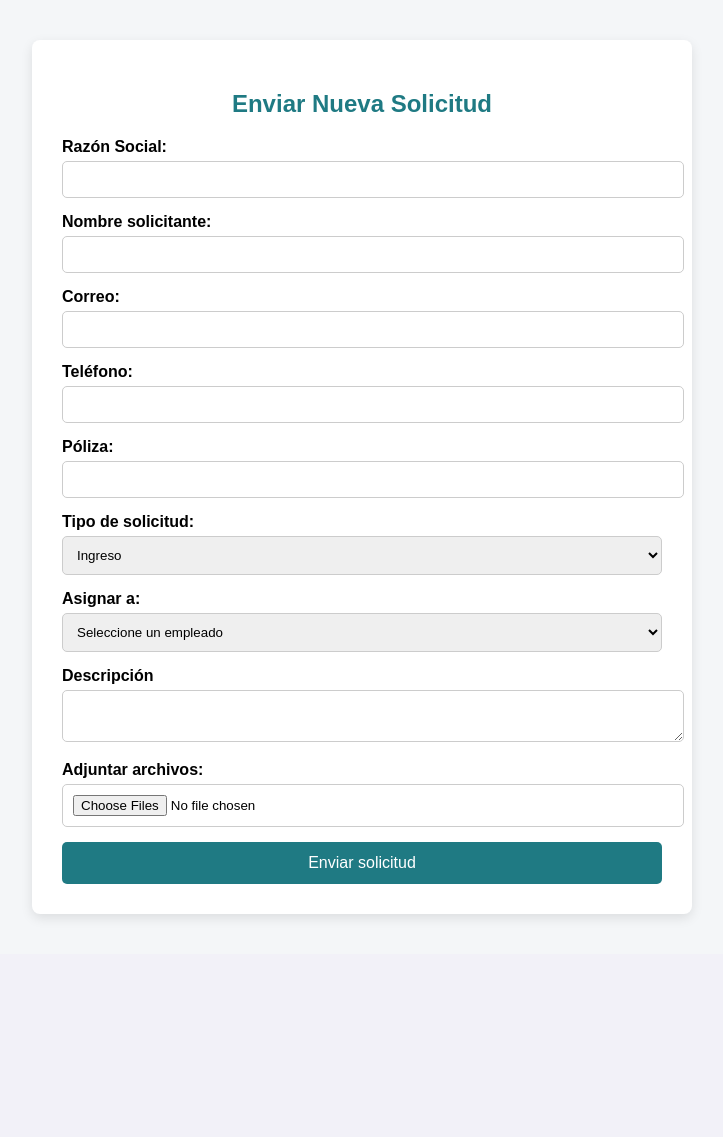
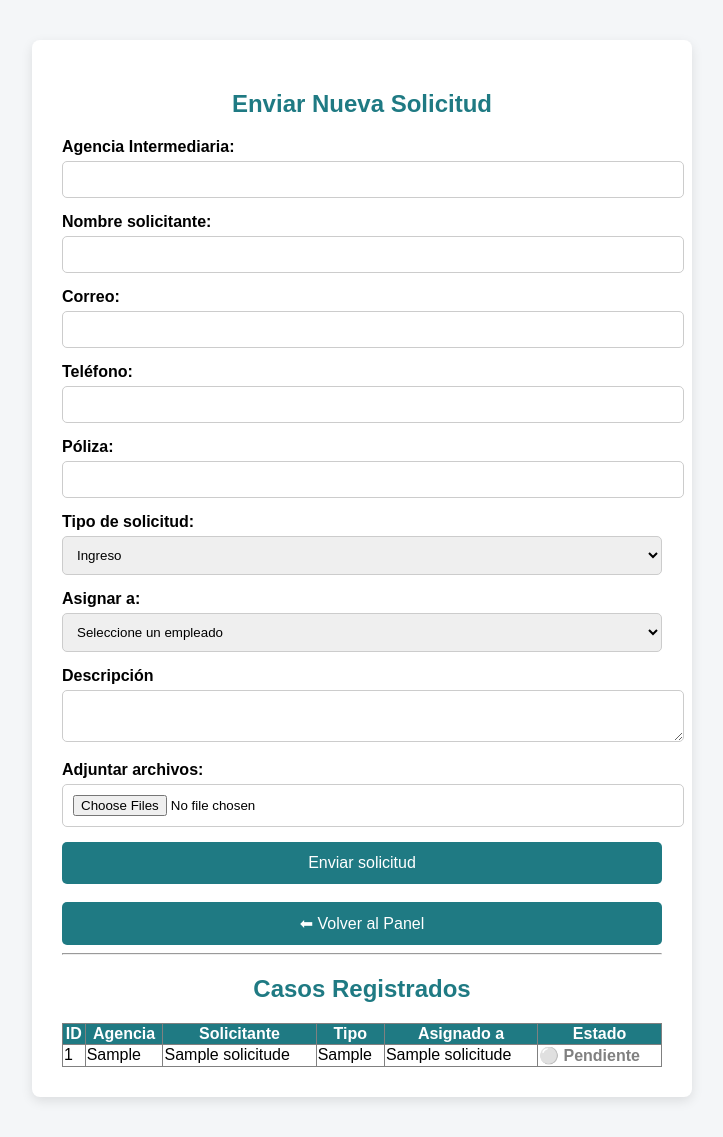
Before and after one commit to vivasegurosap/web, a Flask app: page / in a window 1280 px wide. Shown: the part 195-1332 px from the top of the page, without its empty margins (278-1001 px from the left). Before the commit the page ends 1113 px from the top, so only its background shows below. Run offline with Flask 3, Linux system fonts and the light colour scheme; a user stored in the database is signed in; a database or web service that is not in the repository returns one stand-in record (values such as "Sample title"); some libraries are stand-ins or nearby versions.

Commit message:
Mejora: control de visualizacion por rol, filtros por estado y usuario, y estados con formato visual tipo semaforo

```diff
--- a/app.py
+++ b/app.py
@@ -116,6 +116,13 @@ def crear_usuario():
 
     return render_template('crear_usuario.html')
 
+# LOGOUT
+@app.route('/logout')
+@login_required
+def logout():
+    logout_user()
+    return redirect('/login')
+
 # FORMULARIO
 @app.route('/')
 @login_required
@@ -123,19 +130,66 @@ def form():
     conn = get_db()
     cur = conn.cursor(cursor_factory=psycopg2.extras.RealDictCursor)
 
+    # 🔹 Traer empleados para el select
     cur.execute("""
         SELECT id, nombre_completo
         FROM usuarios
         WHERE rol='interno' AND activo=TRUE
         ORDER BY nombre_completo
     """)
+    empleados = cur.fetchall()
 
-    empleados = cur.fetchall()
+    rol = current_user.rol
+
+    # 🔹 Filtros (solo si es interno/admin)
+    estado_filtro = request.args.get('estado')
+    usuario_filtro = request.args.get('usuario')
+
+    if rol == "interno":   # 👑 TU USUARIO ADMIN
+        query = """
+            SELECT s.id, s.razon_social, s.nombre_remitente,
+                   s.tipo_solicitud, s.estado,
+                   u.nombre_completo AS asignado_nombre
+            FROM solicitudes s
+            LEFT JOIN usuarios u ON s.asignado_a = u.id
+            WHERE 1=1
+        """
+        params = []
+
+        if estado_filtro:
+            query += " AND s.estado = %s"
+            params.append(estado_filtro)
+
+        if usuario_filtro:
+            query += " AND s.asignado_a = %s"
+            params.append(usuario_filtro)
+
+        query += " ORDER BY s.id DESC"
+
+        cur.execute(query, params)
+
+    else:
+        # 👤 Usuario normal solo ve los suyos
+        cur.execute("""
+            SELECT s.id, s.razon_social, s.nombre_remitente,
+                   s.tipo_solicitud, s.estado,
+                   u.nombre_completo AS asignado_nombre
+            FROM solicitudes s
+            LEFT JOIN usuarios u ON s.asignado_a = u.id
+            WHERE s.asignado_a = %s
+            ORDER BY s.id DESC
+        """, (current_user.id,))
+
+    solicitudes = cur.fetchall()
+
     conn.close()
 
-    return render_template('form.html', empleados=empleados)
-
-
+    return render_template(
+        'form.html',
+        empleados=empleados,
+        solicitudes=solicitudes,
+        rol=rol
+    )
 
 # PANEL
 @app.route('/panel')
--- a/templates/form.html
+++ b/templates/form.html
@@ -97,7 +97,7 @@
 
         <form method="POST" action="{{ url_for('crear_solicitud') }}" enctype="multipart/form-data">
 
-            <label>Razón Social:</label>
+            <label>Agencia Intermediaria:</label>
             <input type="text" name="razon_social" required>
 
             <label>Nombre solicitante:</label>
@@ -140,8 +140,83 @@
             <input type="file" name="archivos" multiple>
 
             <button type="submit">Enviar solicitud</button>
+	    <br><br>
+	    <a href="{{ url_for('panel') }}">
+    		<button type="button">⬅ Volver al Panel</button>
+	    </a>
+
 
         </form>
+	<hr>
+
+	<h2>Casos Registrados</h2>
+	{% if rol == 'interno' %}
+	<form method="GET" style="margin-bottom:20px;">
+
+    	    <label>Estado:</label>
+	    <select name="estado">
+    		<option value="">Todos</option>
+    		<option value="Recibido">Recibido</option>
+    		<option value="Pendiente">⚪ Pendiente</option>
+    		<option value="En proceso">🟡 En proceso</option>
+    		<option value="Resuelto">🟢 Resuelto</option>
+    		<option value="Cerrar">🔴 Cerrar</option>
+	    </select>
+
+
+    	    <label>Usuario:</label>
+    	    <select name="usuario">
+         	<option value="">Todos</option>
+            	{% for e in empleados %}
+            	    <option value="{{ e.id }}">{{ e.nombre_completo }}</option>
+                {% endfor %}
+            </select>
+
+            <button type="submit">Filtrar</button>
+
+	</form>
+	{% endif %}
+
+
+	<table border="1" width="100%" style="border-collapse: collapse;">
+    	   <tr style="background-color:#1F7A83; color:white;">
+        	<th>ID</th>
+        	<th>Agencia</th>
+        	<th>Solicitante</th>
+        	<th>Tipo</th>
+        	<th>Asignado a</th>
+		<th>Estado</th>
+    	   </tr>
+
+    	   {% for s in solicitudes %}
+    	   <tr>
+        	<td>{{ s.id }}</td>
+        	<td>{{ s.razon_social }}</td>
+        	<td>{{ s.nombre_remitente }}</td>
+        	<td>{{ s.tipo_solicitud }}</td>
+        	<td>{{ s.asignado_nombre }}</td>
+		<td>
+    			{% if s.estado == 'Pendiente' %}
+        		   <span style="color:gray; font-weight:bold;">⚪ {{ s.estado }}</span>
+
+    			{% elif s.estado == 'En proceso' %}
+        		   <span style="color:orange; font-weight:bold;">🟡 {{ s.estado }}</span>
+
+    			{% elif s.estado == 'Resuelto' %}
+        		   <span style="color:green; font-weight:bold;">🟢 {{ s.estado }}</span>
+
+    			{% elif s.estado == 'Cerrar' %}
+        		   <span style="color:red; font-weight:bold;">🔴 {{ s.estado }}</span>
+
+    			{% else %}
+        		   <span style="color:blue; font-weight:bold;">{{ s.estado }}</span>
+    			{% endif %}
+		</td>
+
+    	   </tr>
+    	   {% endfor %}
+	</table>
+
     </div>
 
 </body>
```
Also changed, not shown: templates/panel.html (+6 -2 lines).
